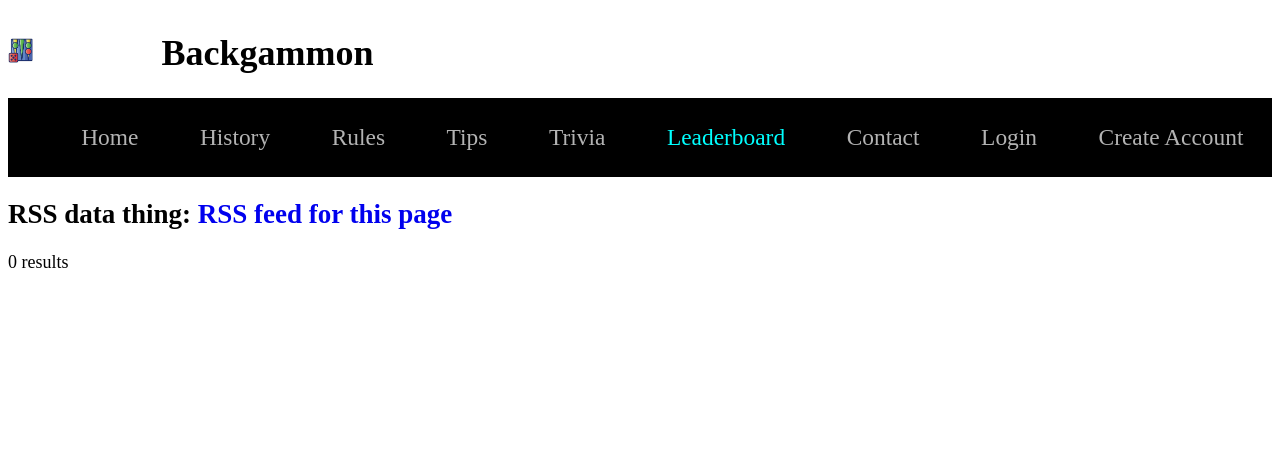
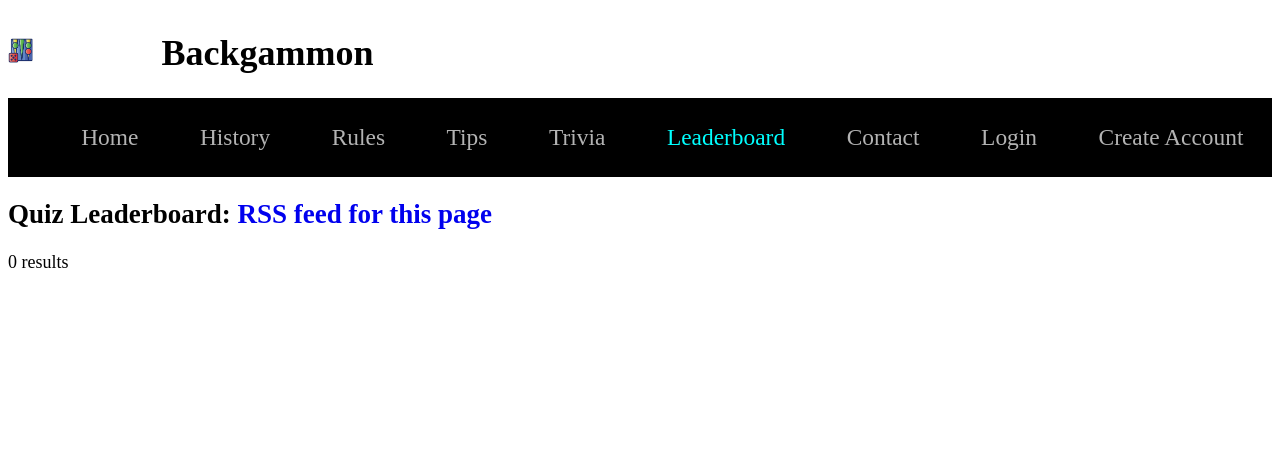
Before and after one commit to Khriston/-TW-GaL, a PHP site: page /master/leaderboard.php in a window 1280 px wide. Shown: the top 470 px of the page. Run offline with PHP 8.4, Linux system fonts and the light colour scheme; data that the repository does not hold is empty.

Commit message:
Update leaderboard.php

```diff
--- a/leaderboard.php
+++ b/leaderboard.php
@@ -26,7 +26,7 @@
     ?>
 
 	<main class="rules">
-		<h2>RSS data thing: <a type="application/rss+xml" href="http://localhost/master/rssfactory.php">
+		<h2>Quiz Leaderboard: <a type="application/rss+xml" href="http://localhost/master/rssfactory.php">
 			RSS feed for this page </a></h2>
 
 
```
